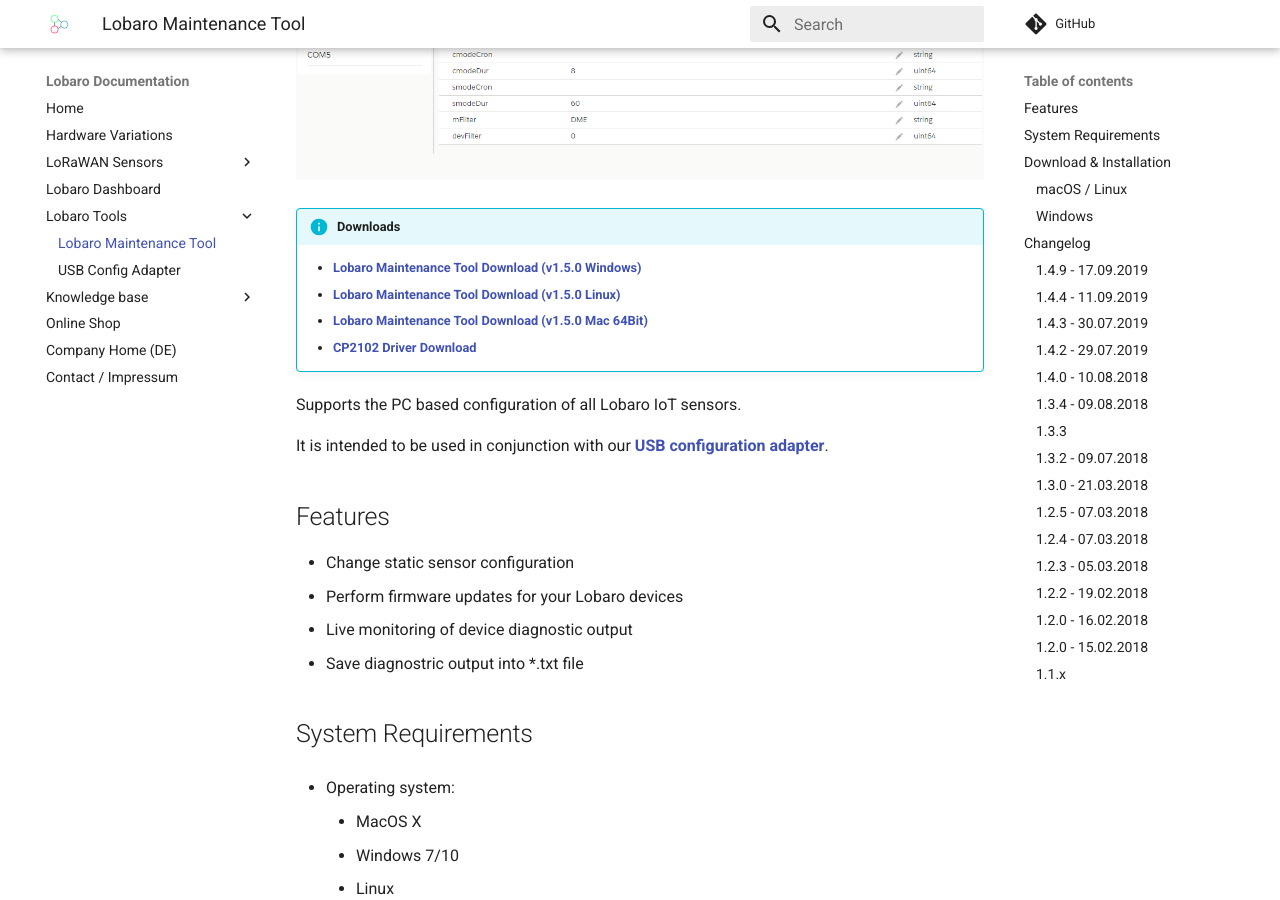
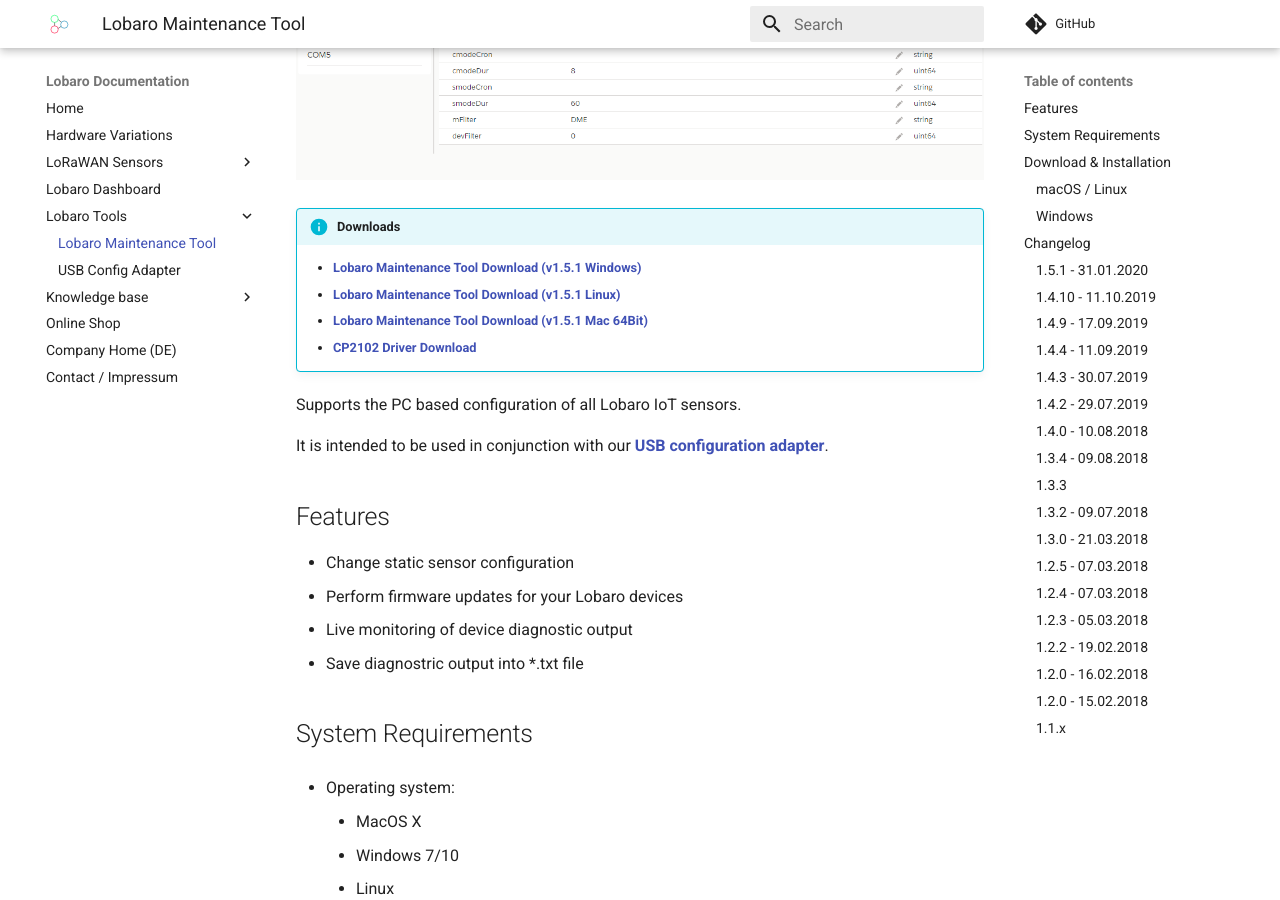
Before and after one commit to Lobaro/docs, an MkDocs documentation site: the page built from docs/tools/lobaro-tool.md, in a window 1280 px wide and 900 px high, scrolled down 410 px. Built offline with MkDocs 1.6.1 and Material for MkDocs 9.7.7, drawn with Linux system fonts in a browser that asks for light colours; a script that is not in the unit is left out; comment, search, counter and statistics services are not loaded; some of the changed text lies outside the part shown.

Commit message:
Update lobaro-tool.md

```diff
--- a/docs/tools/lobaro-tool.md
+++ b/docs/tools/lobaro-tool.md
@@ -3,9 +3,9 @@
 ![Screenshot Lobaro-Tool](./img/Lobaro_Tool_ConfigFeature.png)
 
 !!! info "Downloads"
-    * [**Lobaro Maintenance Tool Download (v1.5.0 Windows)**](https://github.com/lobaro/flash-tool-release/releases/download/1.5.0/lobaro-tool.exe){: target="_blank"}
-    * [**Lobaro Maintenance Tool Download (v1.5.0 Linux)**](https://github.com/lobaro/flash-tool-release/releases/download/1.5.0/lobaro-tool-linux){: target="_blank"}
-    * [**Lobaro Maintenance Tool Download (v1.5.0 Mac 64Bit)**](https://github.com/lobaro/flash-tool-release/releases/download/1.5.0/lobaro-tool-mac64){: target="_blank"}
+    * [**Lobaro Maintenance Tool Download (v1.5.1 Windows)**](https://github.com/lobaro/flash-tool-release/releases/download/1.5.1/lobaro-tool.exe){: target="_blank"}
+    * [**Lobaro Maintenance Tool Download (v1.5.1 Linux)**](https://github.com/lobaro/flash-tool-release/releases/download/1.5.1/lobaro-tool-linux){: target="_blank"}
+    * [**Lobaro Maintenance Tool Download (v1.5.1 Mac 64Bit)**](https://github.com/lobaro/flash-tool-release/releases/download/1.5.1/lobaro-tool-mac64){: target="_blank"}
     * [**CP2102 Driver Download**](https://www.silabs.com/products/development-tools/software/usb-to-uart-bridge-vcp-drivers){: target="_blank"}
 
 Supports the PC based configuration of all Lobaro IoT sensors.
@@ -62,6 +62,13 @@
 
 
 ## Changelog
+
+### 1.5.1 - 31.01.2020
+- Support nRF9160 Config and Firmware update on Lobaro hardware
+- Improve progress indicator and error checks during Flash
+
+### 1.4.10 - 11.10.2019
+- No relevant changes
 
 ### 1.4.9 - 17.09.2019
 - Fix a bug where flashing firmware fails due to UART buffer issues
```
